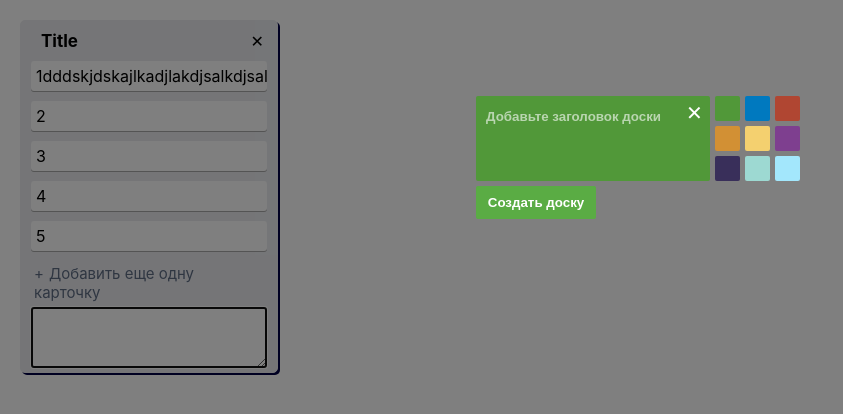
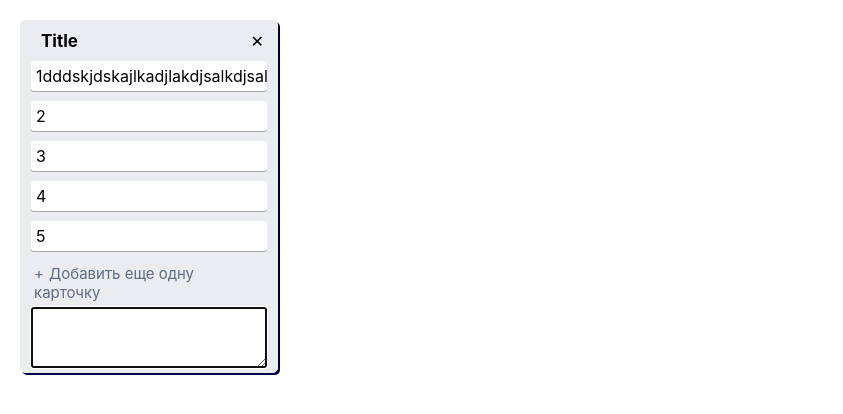
Before and after one commit to DastanLo/trello-clone, a React (Create React App) app in the folder frontend/: page / in a window 1280 px wide. Shown: the top 414 px of the page, without its empty margins (0-843 px from the left). Built offline with nearby package versions, Linux system fonts and the light colour scheme.

Commit message:
Finished card

```diff
--- a/frontend/src/App.js
+++ b/frontend/src/App.js
@@ -1,15 +1,10 @@
 import React from 'react';
 import Card from "./components/Card/CardComponent/Card";
-import BoardForm from "./components/BoardForm/BoardForm";
-import Modal from "./components/UI/Modal/Modal";
 
 const App = () => {
   return (
     <div>
       <Card/>
-      <Modal show={true}>
-          <BoardForm/>
-      </Modal>
     </div>
   );
 };
```
